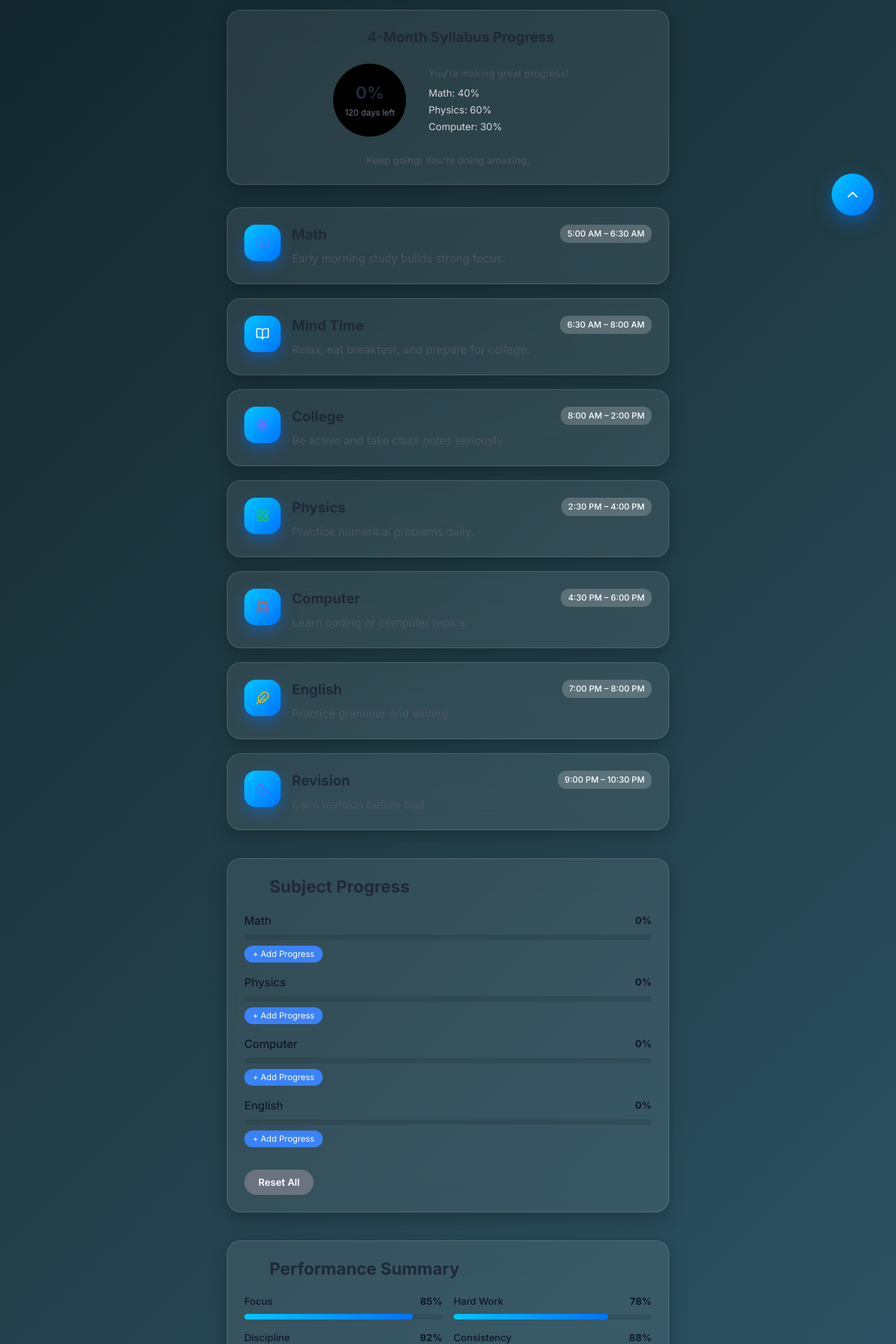
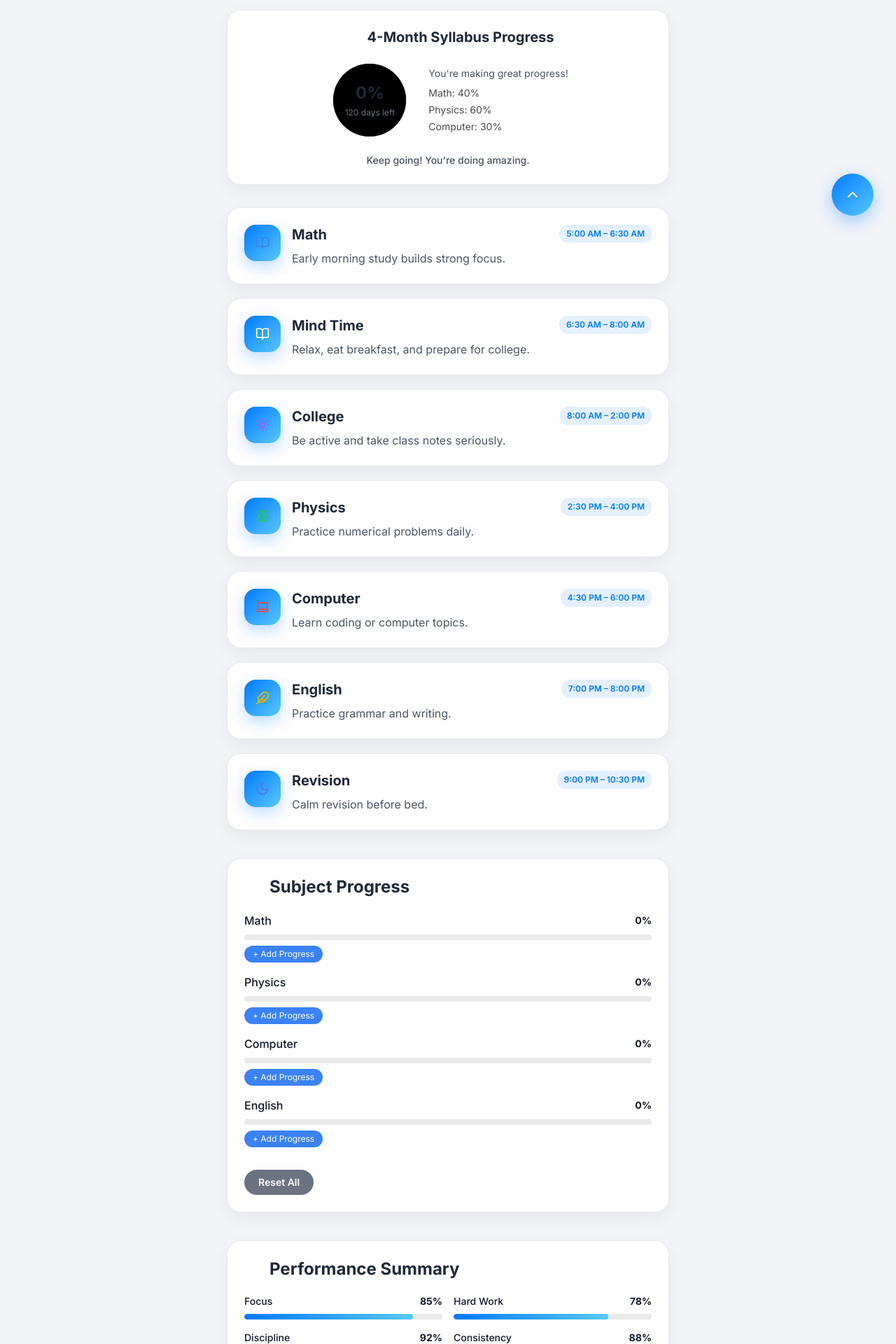
Before and after one commit to tech242242/dailytask, a React (Vite) app: page / in a window 1280 px wide. Shown: the part 460-2380 px from the top of the page at 70% size. Built offline with nearby package versions, Linux system fonts and the light colour scheme.

Commit message:
Update index.css

```diff
--- a/src/index.css
+++ b/src/index.css
@@ -9,12 +9,13 @@
 ===================== */
 body {
   font-family: 'Inter', -apple-system, BlinkMacSystemFont, sans-serif;
-  background: linear-gradient(135deg, #0f2027, #203a43, #2c5364);
-  color: #f8fafc;
+  background: #f2f4f8; /* soft white-gray iOS background */
+  color: #1c1c1e;
   min-height: 100vh;
   overflow-x: hidden;
   margin: 0;
   padding: 0;
+  -webkit-font-smoothing: antialiased;
 }
 
 /* =====================
@@ -28,61 +29,62 @@ header {
 h1 {
   font-size: 3rem;
   font-weight: 700;
-  background: linear-gradient(90deg, #00c6ff, #0072ff);
+  background: linear-gradient(90deg, #007aff, #34c759);
   -webkit-background-clip: text;
   -webkit-text-fill-color: transparent;
   letter-spacing: -0.02em;
 }
 
 p {
-  color: rgba(255, 255, 255, 0.8);
+  color: rgba(28, 28, 30, 0.8);
 }
 
 /* =====================
    IOS CARD (Main Container)
 ===================== */
 .ios-card {
-  background: rgba(255, 255, 255, 0.08);
-  border: 1px solid rgba(255, 255, 255, 0.15);
+  background: rgba(255, 255, 255, 0.9);
+  border: 1px solid rgba(0, 0, 0, 0.08);
   border-radius: 20px;
-  backdrop-filter: blur(20px);
-  box-shadow: 0 8px 25px rgba(0, 0, 0, 0.25);
+  backdrop-filter: blur(15px);
+  box-shadow: 0 8px 25px rgba(0, 0, 0, 0.06);
   transition: all 0.3s ease;
   padding: 1.5rem;
 }
 
 .ios-card:hover {
-  background: rgba(255, 255, 255, 0.12);
-  transform: translateY(-4px);
+  background: rgba(255, 255, 255, 1);
+  transform: translateY(-3px);
+  box-shadow: 0 12px 35px rgba(0, 0, 0, 0.08);
 }
 
 /* =====================
    CURRENT TASK SECTION
 ===================== */
 .current-task {
-  background: rgba(0, 122, 255, 0.12);
-  border-left: 6px solid #00c6ff;
+  background: linear-gradient(135deg, #e8f1ff 0%, #f4fbff 100%);
+  border-left: 6px solid #007aff;
   border-radius: 20px;
-  box-shadow: 0 10px 30px rgba(0, 122, 255, 0.2);
+  box-shadow: 0 8px 25px rgba(0, 122, 255, 0.15);
   padding: 1.5rem;
-  color: #ffffff;
+  color: #1c1c1e;
   margin-bottom: 1rem;
 }
 
 .current-task h2 {
-  color: #ffffff;
+  color: #007aff;
 }
 
 .current-task p {
-  color: rgba(255, 255, 255, 0.85);
+  color: rgba(28, 28, 30, 0.8);
 }
 
 /* =====================
    PROGRESS BAR
 ===================== */
 .progress-bar {
-  background-color: rgba(255, 255, 255, 0.1);
-  border-radius: 6px;
+  background-color: rgba(0, 0, 0, 0.08);
+  border-radius: 9999px;
   height: 8px;
   overflow: hidden;
   margin-top: 0.5rem;
@@ -90,10 +92,9 @@ p {
 
 .progress-bar-inner {
   height: 100%;
-  background: linear-gradient(90deg, #00c6ff, #0072ff);
-  border-radius: 6px;
-  width: 0%;
-  transition: width 0.4s ease-in-out;
+  background: linear-gradient(90deg, #007aff, #5ac8fa);
+  border-radius: 9999px;
+  transition: width 0.4s ease;
 }
 
 /* =====================
@@ -106,10 +107,10 @@ p {
   display: flex;
   align-items: center;
   justify-content: center;
-  background: linear-gradient(135deg, #00c6ff, #0072ff);
+  background: linear-gradient(135deg, #007aff, #5ac8fa);
   color: white;
   font-size: 22px;
-  box-shadow: 0 8px 20px rgba(0, 114, 255, 0.4);
+  box-shadow: 0 8px 20px rgba(0, 122, 255, 0.25);
   flex-shrink: 0;
 }
 
@@ -117,12 +118,12 @@ p {
    TIME BADGE
 ===================== */
 .time-badge {
-  background: rgba(255, 255, 255, 0.2);
-  color: #ffffff;
+  background: rgba(0, 122, 255, 0.1);
+  color: #007aff;
   font-size: 0.75rem;
   padding: 4px 10px;
   border-radius: 12px;
-  font-weight: 500;
+  font-weight: 600;
 }
 
 /* =====================
@@ -136,10 +137,10 @@ p {
   height: 60px;
   border-radius: 50%;
   border: none;
-  background: linear-gradient(135deg, #00c6ff, #0072ff);
+  background: linear-gradient(135deg, #007aff, #5ac8fa);
   color: #fff;
   font-size: 1.8rem;
-  box-shadow: 0 8px 25px rgba(0, 114, 255, 0.5);
+  box-shadow: 0 8px 25px rgba(0, 122, 255, 0.35);
   display: flex;
   align-items: center;
   justify-content: center;
@@ -149,8 +150,8 @@ p {
 }
 
 .fab:hover {
-  transform: scale(1.1);
-  box-shadow: 0 12px 30px rgba(0, 114, 255, 0.6);
+  transform: scale(1.08);
+  box-shadow: 0 12px 35px rgba(0, 122, 255, 0.4);
 }
 
 /* =====================
@@ -176,7 +177,7 @@ p {
    HEADER GRADIENT TITLE
 ===================== */
 .header-gradient {
-  background: linear-gradient(90deg, #00c6ff, #0072ff);
+  background: linear-gradient(90deg, #007aff, #5ac8fa);
   -webkit-background-clip: text;
   -webkit-text-fill-color: transparent;
 }
@@ -184,28 +185,15 @@ p {
 /* =====================
    EXTRA POLISH
 ===================== */
-.glow-border {
-  box-shadow: 0 0 15px rgba(0, 198, 255, 0.4);
-}  .progress-bar {
-  background-color: rgba(0, 0, 0, 0.1);
-  border-radius: 9999px;
-  height: 8px;
-  overflow: hidden;
-}
-.progress-bar-inner {
-  height: 100%;
-  border-radius: 9999px;
-  transition: width 0.4s ease;
-}
-
 .glow {
   animation: glowPulse 2s infinite alternate;
 }
+
 @keyframes glowPulse {
   from {
-    box-shadow: 0 0 6px rgba(0, 122, 255, 0.6);
+    box-shadow: 0 0 6px rgba(0, 122, 255, 0.5);
   }
   to {
-    box-shadow: 0 0 16px rgba(0, 122, 255, 0.9);
+    box-shadow: 0 0 16px rgba(0, 122, 255, 0.8);
   }
 }
```
